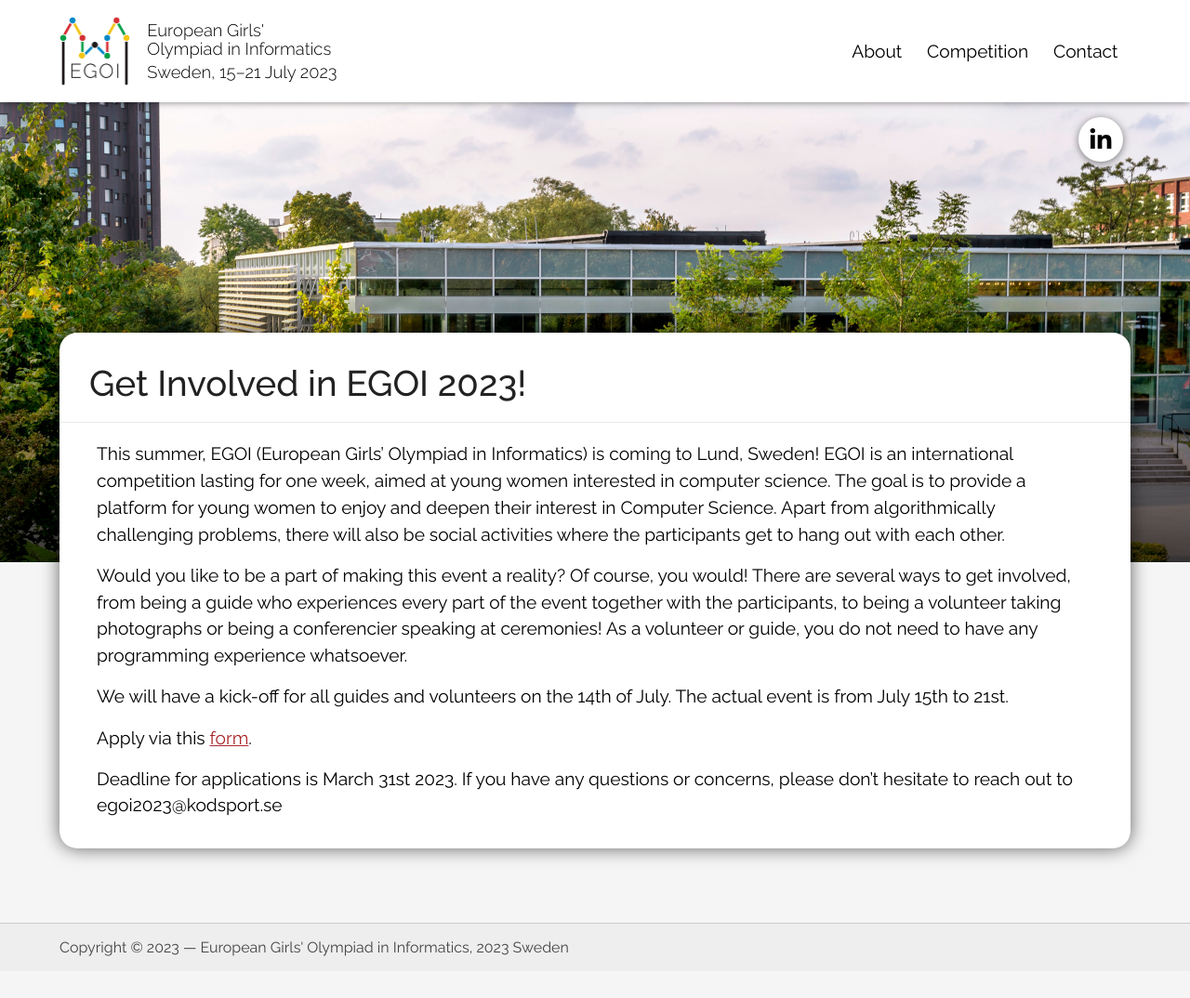
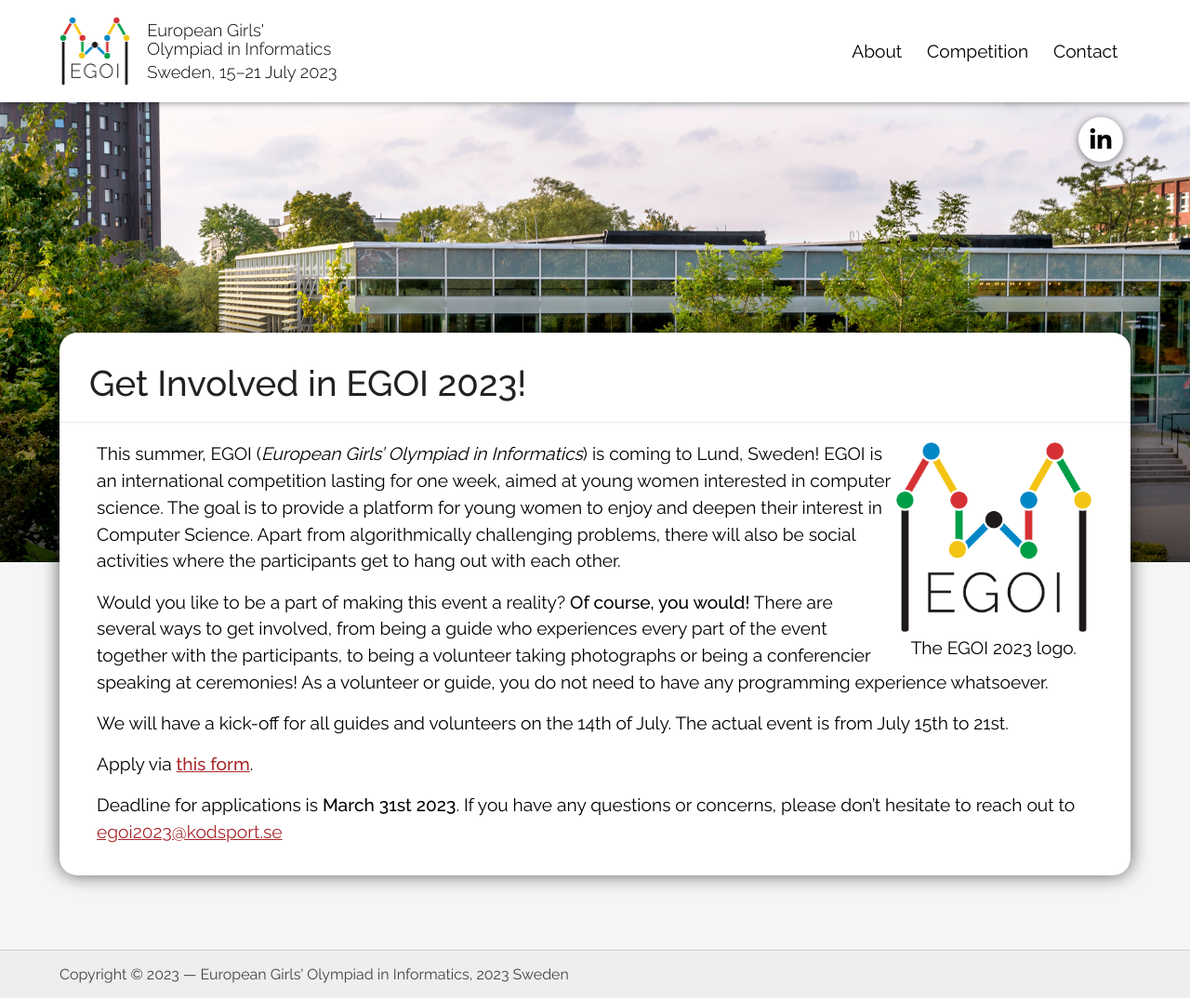
Before and after one commit to Kodsport/egoi23.se, a Jekyll site: the page built from about/get-involved.md, in a window 1280 px wide. Shown: the whole page at 93% size. Built offline with Jekyll 4.4.1, drawn with Linux system fonts in a browser that asks for light colours; before the commit the page ends 1045 px from its top, so only the background shows below that.

Commit message:
Spiced up the about/get-involved page, and added the instagram image to the start page.

```diff
--- a/_data/navigation.yml
+++ b/_data/navigation.yml
@@ -6,6 +6,8 @@
 #      url: /about/delegations
     - label: Organizing Team
       url: /about/organizers
+    - label: Get Involved
+      url: /about/get-involved
 #- label: Schedule
 #  url: /schedule
 - label: Competition
--- a/about/get-involved.md
+++ b/about/get-involved.md
@@ -5,13 +5,19 @@
 backgroundAlign: bottom
 ---
 
-This summer, EGOI (European Girls' Olympiad in Informatics) is coming to Lund, Sweden! EGOI is an international competition lasting for one week, aimed at young women interested in computer science. The goal is to provide a platform for young women to enjoy and deepen their interest in Computer Science. Apart from algorithmically challenging problems, there will also be social activities where the participants get to hang out with each other.
+<figure style="width:20%;float:right;display:inline;text-align:center;">
+    <img src="/assets/images/logo.png" alt="EGOI 2023 logo" style="width:100%"/>
+    <figcaption>The EGOI 2023 logo.</figcaption>
+</figure>
 
-Would you like to be a part of making this event a reality? Of course, you would! There are several ways to get involved, from being a guide who experiences every part of the event together with the participants, to being a volunteer taking photographs or being a conferencier speaking at ceremonies! As a volunteer or guide, you do not need to have any programming experience whatsoever.
+This summer, EGOI (*European Girls' Olympiad in Informatics*) is coming to Lund, Sweden! EGOI is an international competition lasting for one week, aimed at young women interested in computer science. The goal is to provide a platform for young women to enjoy and deepen their interest in Computer Science. Apart from algorithmically challenging problems, there will also be social activities where the participants get to hang out with each other.
+
+
+Would you like to be a part of making this event a reality? **Of course, you would!** There are several ways to get involved, from being a guide who experiences every part of the event together with the participants, to being a volunteer taking photographs or being a conferencier speaking at ceremonies! As a volunteer or guide, you do not need to have any programming experience whatsoever.
 
 We will have a kick-off for all guides and volunteers on the 14th of July. The actual event is from July 15th to 21st.
 
-Apply via this [form](https://forms.gle/UrR3oFQwcdoS1ZHg8).
+Apply via [**this form**](https://forms.gle/UrR3oFQwcdoS1ZHg8).
 
-Deadline for applications is March 31st 2023.
-If you have any questions or concerns, please don't hesitate to reach out to egoi2023@kodsport.se
+Deadline for applications is **March 31st 2023**.
+If you have any questions or concerns, please don't hesitate to reach out to [egoi2023@kodsport.se](mailto:egoi2023@kodsport.se)
--- a/index.js
+++ b/index.js
@@ -1,3 +1,4 @@
+
 window.addEventListener("load", () => {
 	let spLogos = document.getElementsByClassName("sp-logo");
 	for (let i = 0; i < spLogos.length; i++) {
```
Also changed, not shown: index.md (+4 -0 lines), 1 other file.
